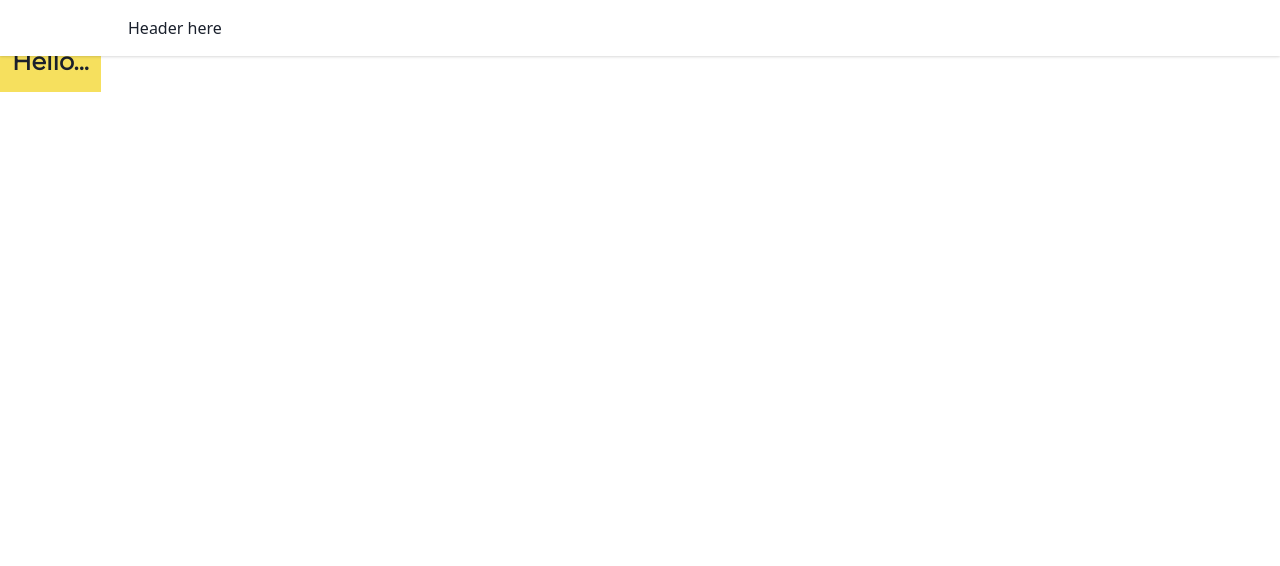
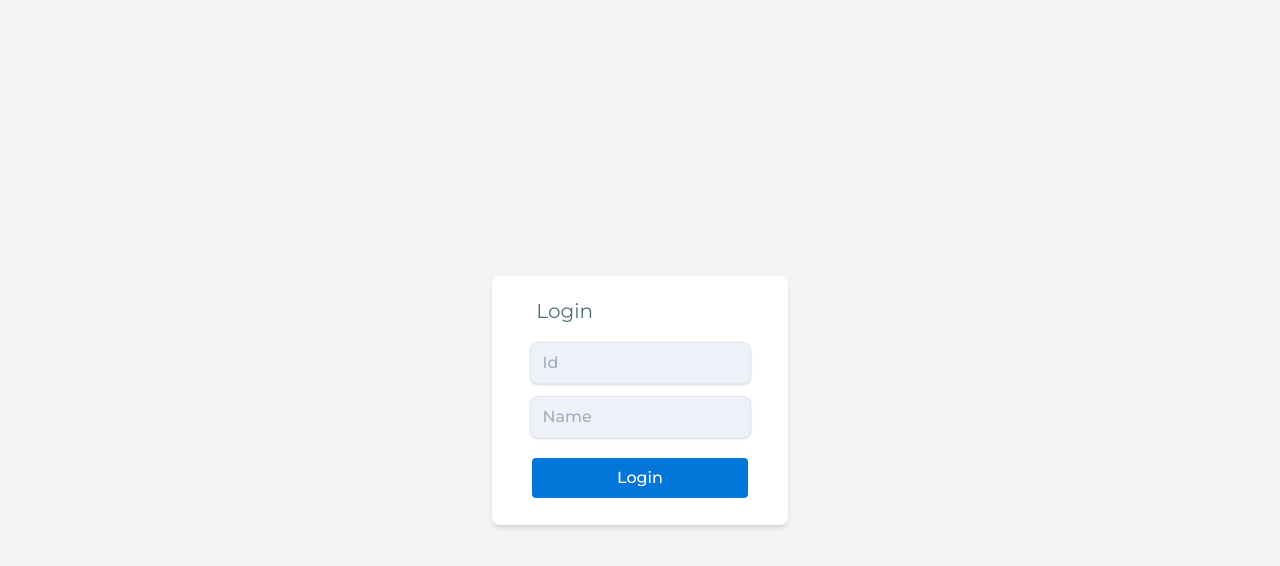
Before and after one commit to maazkabir/crispy-carnival, a Gatsby site: page / in a window 1280 px wide. Built offline with nearby package versions, Linux system fonts and the light colour scheme; Gatsby itself is replaced by a stand-in of ours.

Commit message:
login page added along with loginModal

```diff
--- a/gatsby-config.js
+++ b/gatsby-config.js
@@ -25,7 +25,7 @@ module.exports = {
     {
       resolve: `gatsby-plugin-google-fonts`,
       options: {
-        fonts: [`Montserrat`],
+        fonts: [`Montserrat\:200,300,400,500,600,700`],
         display: "swap",
       },
     }
--- /dev/null
+++ b/src/components/LoginModal.js
@@ -0,0 +1,30 @@
+import React, { useEffect, useState } from "react";
+import PropTypes from "prop-types";
+import { navigate, Link } from "gatsby";
+import { LoginAction, Logout } from "../actions/LoginAction";
+import _ from "lodash";
+
+function LoginModal() {
+
+
+  return (
+      <div style={{ height: "249px", width:"296px"}} className="bg-white shadow-md rounded-lg px-1 py-1 flex flex-col absolute self-center items-center content-center inset-0 m-auto">
+        <p className="py-4 pr-6 self-start" style={{color:"#537178", fontSize:"20px", textAlign:"left", paddingLeft: "14%"}}>
+          Login
+        </p>
+          <div className="mb-3">
+            <input className="shadow appearance-none border bg-light-gray rounded-lg w-full py-2 px-3 text-dark-gray font-medium" id="username" type="text" placeholder="Id"/>
+          </div>
+          <div className="mb-2">
+            <input className="shadow appearance-none border border-red rounded-lg w-full py-2 px-3 text-dark-gray bg-light-gray mb-3 font-medium " id="password" type="password" placeholder="Name"/>
+          </div>
+          <div className="w-3/4 items-center justify-between">
+            <button className="bg-light-blue hover:bg-dark-blue text-white font-medium w-full py-2 px-4 rounded" type="button">
+              Login
+            </button>
+          </div>
+      </div>
+  );
+}
+
+export default LoginModal;
--- a/src/components/layout.js
+++ b/src/components/layout.js
@@ -6,7 +6,7 @@ import { Helmet } from "react-helmet";
 import { ToastContainer } from "react-toastify";
 import "react-toastify/dist/ReactToastify.min.css";
 
-function Layout({ children }) {
+function Layout({ children, noHeader }) {
 
   return (
     <div className="application">
@@ -15,7 +15,9 @@ function Layout({ children }) {
       </Helmet>
       <ToastContainer position="top-center" />
       <div className="flex flex-col font-sans min-h-screen text-gray-900">
-        <Header />
+        {!noHeader &&
+          <Header />
+        }
         <main className="w-full" style={{ fontFamily: "Montserrat" }}>
           {children}
         </main>
--- a/src/css/style.css
+++ b/src/css/style.css
@@ -5,5 +5,7 @@
 @tailwind components;
 @tailwind utilities;
 body {
-  font-family: 'Montserrat'
+  font-family: 'Montserrat';
+  background: #F4F4F6 0% 0% no-repeat padding-box;
+  opacity: 1;
 }
--- a/src/pages/index.js
+++ b/src/pages/index.js
@@ -1,15 +1,12 @@
 import React from "react";
 import Layout from "../components/layout";
+import LoginModal from "../components/LoginModal";
 
 function IndexPage() {
 
   return (
-    <Layout>
-      <div>
-          <h2 className="bg-yellow-400 text-2xl font-bold inline-block my-8 p-3">
-              Hello...
-          </h2>
-      </div>
+    <Layout noHeader>
+      <LoginModal/>
     </Layout>
   );
 }
--- a/tailwind.config.js
+++ b/tailwind.config.js
@@ -48,8 +48,8 @@ module.exports = {
         "btn-color": "#2393F3",
         "btn-active-color": "#53A4DC",
         "btn-light-blue": "#BADFFF",
-        "light-gray": "#ADADAD",
-        "dark-gray": "#595959",
+        "light-gray": "#EEF1F8",
+        "dark-gray": "#7A7D7E",
         "description-color": "#8A8E92",
         "input-bg": "#EDEDED",
         "input-transparent": "rgba(255,255,255,0.2)",
```
